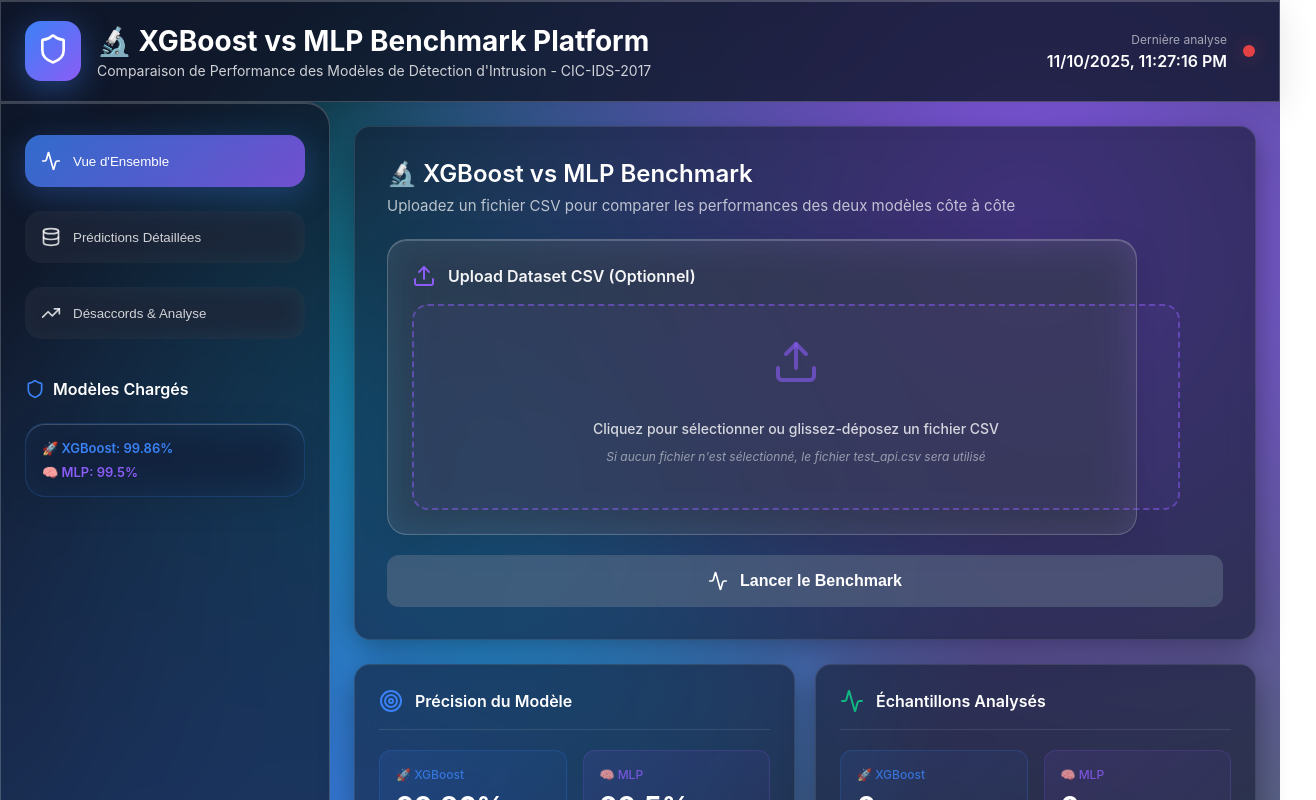
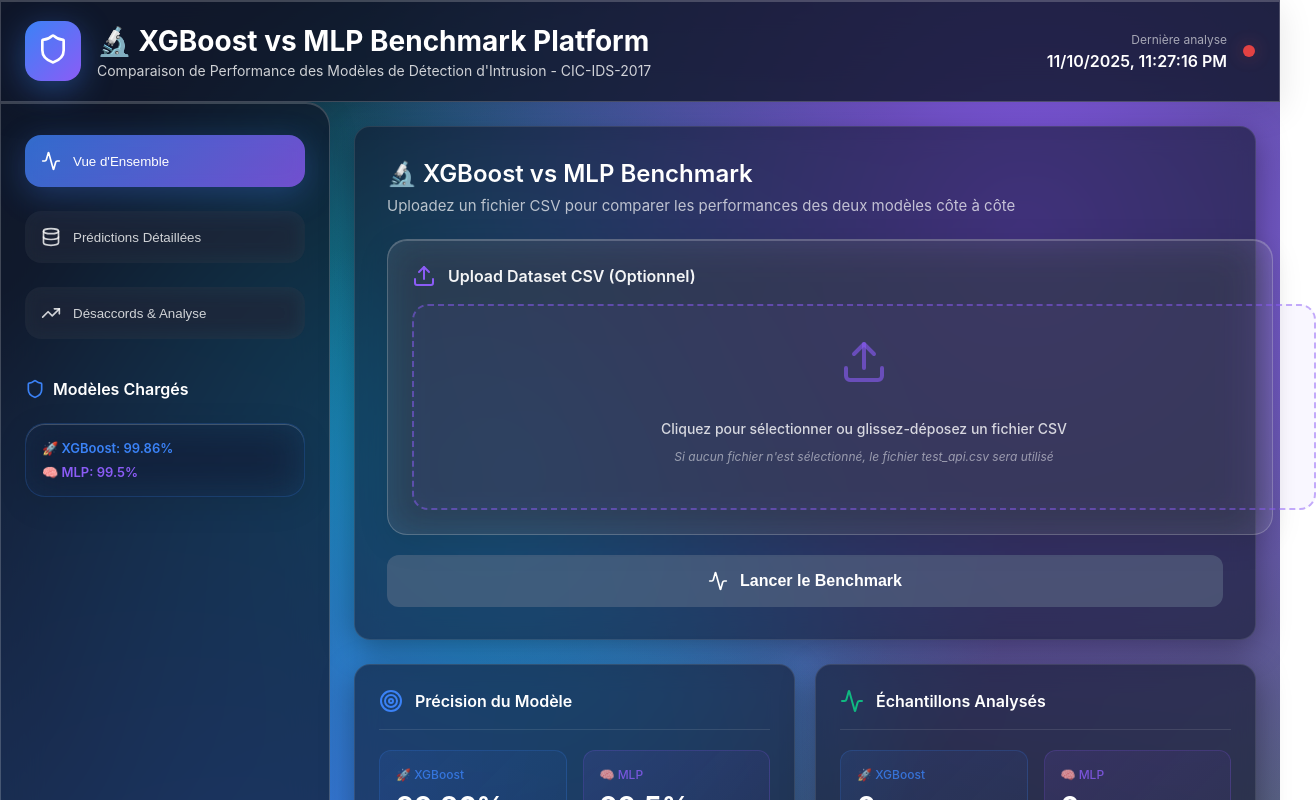
Before and after one commit to aamerissam/network-risk-app, a React (Create React App) app in the folder frontend/: page / in a window 1280 px wide. Shown: the top 800 px of the page, 1316 px wide, since content can reach past the window. Built offline with nearby package versions, Linux system fonts and the light colour scheme; no server answers.

Commit message:
fix: Remove width constraints from FileUpload component for better responsiveness

```diff
--- a/frontend/src/components/FileUpload.js
+++ b/frontend/src/components/FileUpload.js
@@ -77,8 +77,6 @@
     <div style={{
       ...glassStyle,
       padding: '24px',
-      minWidth: '500px',
-      maxWidth: '700px',
       width: '100%',
       transition: 'all 0.3s ease'
     }}>
```
